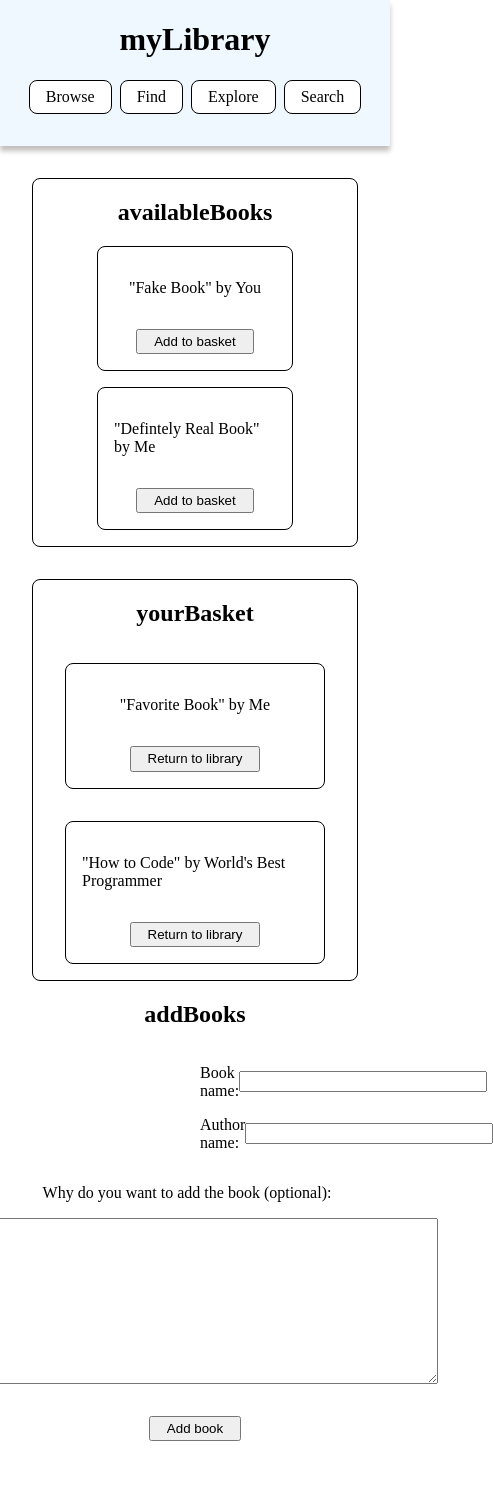
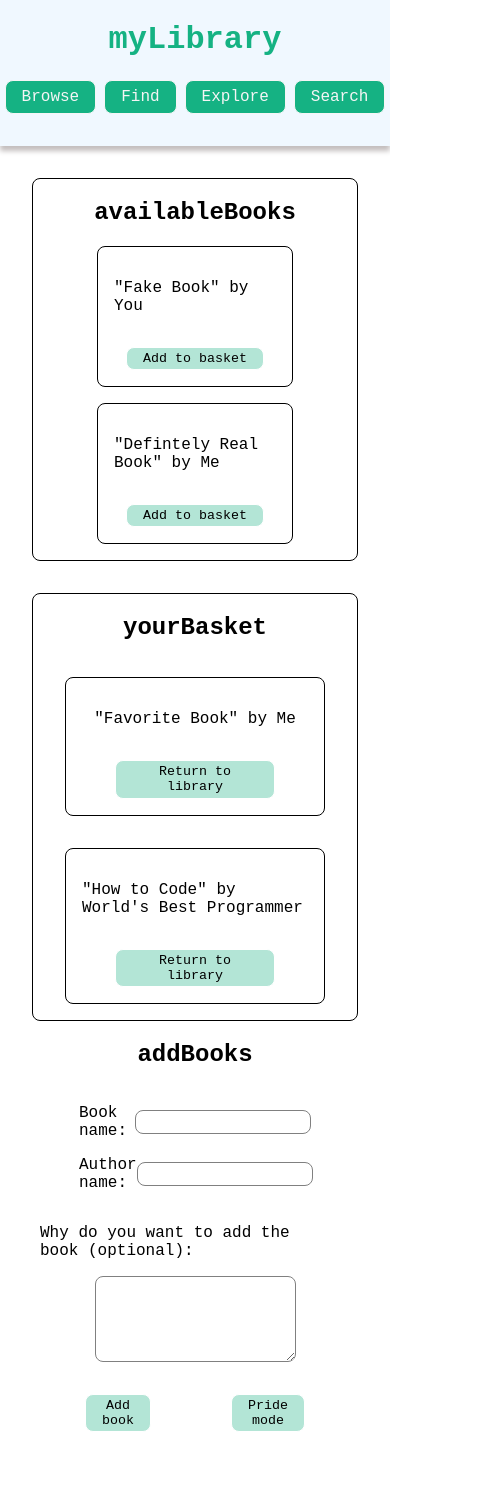
Before and after one commit to CompuGlobalHyper/library, a plain HTML site: page index.html in a window 390 px wide. Shown: the whole page, 493 px wide, since content can reach past the window. Drawn offline with Linux system fonts and the light colour scheme.

Commit message:
Added a dialog (with pride mode) and finished all the css flair

```diff
--- a/index.html
+++ b/index.html
@@ -34,9 +34,17 @@
                         <div class="form-wrapper"><label>Author name:</label><input type='text' name='authorname' id="authorname"></div>
                         <div class="text-area-wrapper">
                             <div id="text-area">Why do you want to add the book (optional):</div><textarea name="comment" id="comment"></textarea>
-                            <button class="add-book-button">Add book</button>
+                            <div class="add-book-div">
+                                <button class="add-book-button">Add book</button>
+                                <button class="pride-button">Pride mode</button>
+                            </div>
+
                         </div>
                     </form>
+                    <dialog>
+                            <p>This is a modal dialog (whatever that means).</p>
+                            <button autofocus>End pride mode</button>
+                    </dialog>
                 </div>
                 <div class="basket-container">
                     <div class="basket-title"><h2>yourBasket</h2></div>
--- a/script.js
+++ b/script.js
@@ -66,16 +66,9 @@ function createBookBubble(object, container, string) {
     container.appendChild(bookBubble)
 }
 
-
-document.querySelector('.add-book-button').addEventListener('click', function(event) {
-
-})
-
-
-document.querySelector('.bookButton').addEventListener('click', function(event) {
-
-
-})
+const dialog = document.querySelector('dialog')
+const prideButton = document.querySelector('button.pride-button')
+const closePrideButton = document.querySelector('dialog button')
 
 document.addEventListener('click', function(event) {
     const target = event.target
@@ -113,8 +106,15 @@ document.addEventListener('click', function(event) {
                 library.push(...bookBag.splice(bookBag.indexOf(element), 1))
                 createBookBubble(element, libraryContainer, 'Add to basket')
                 return
+            }
         }
     }
+    if (target.classList.contains('pride-button')) {
+        event.preventDefault()
+        dialog.showModal()
     }
+})
 
+closePrideButton.addEventListener('click', () => {
+    dialog.close()
 })
--- a/style.css
+++ b/style.css
@@ -1,14 +1,26 @@
+*, *::before, *::after {
+    font-family: 'Courier New', Courier, monospace;
+
+}
 html, body {
    margin: 0;
    padding: 0;
 }
-
+:root {
+    --primary-color: #15b283;
+    --accent-color:#b3e5d6;
+}
 body {
     height: 100%;
     display: block;
 }
 header {
     height: 20%;
+}
+
+h1 {
+    color: var(--primary-color);
+
 }
 .container {
     height: 100%;
@@ -22,7 +34,7 @@ header {
     display: flex;
     align-items: center;
     justify-content: space-between;
-    background-color: aliceblue;
+    background-color: whitesmoke;
     margin-bottom: 2rem;
     box-shadow: 0 5px 5px rgb(195, 190, 190);
 }
@@ -34,12 +46,13 @@ header {
     align-items: center;
 }
 div.link {
-    background-color: white;
+    background-color: var(--primary-color);
+    color: whitesmoke;
     padding: 0 1rem;
     display: flex;
     align-items: center;
     border-radius: 8px;
-    border: 1px solid black;
+    border: 1px solid whitesmoke;
 
 }
 .library {
@@ -101,10 +114,30 @@ div.link {
     justify-content: space-between;
     align-items: center;
 }
+.add-book-div {
+    display: flex;
+    justify-content: center;
+    gap: 5rem;
+    margin: 2rem 5rem 0 5rem;
+}
 
+dialog {
+    border: 1px solid grey;
+    border-radius: 8px;
+}
 
-.add-book-button {
-    margin: 2rem 5rem 0 5rem;
+dialog::backdrop {
+  background-image: linear-gradient(
+    45deg,
+    magenta,
+    rebeccapurple,
+    dodgerblue,
+    green,
+    yellow,
+    orange,
+    red
+  );
+  opacity: 0.75;
 }
 
 h2 {
@@ -123,18 +156,45 @@ h2 {
 button {
     max-width: 10rem;
     padding: 0.2rem 1rem;
+    border: 1px solid white;
+    border-radius: 8px;
+    background-color: var(--accent-color);
 }
 
-#comment {
-    min-width: 30rem;
-    min-height: 10rem;
+button:hover {
+    background-color: var(--primary-color);
+    color: whitesmoke;
+    transition: 0.5s;
 }
 
-#bookname, #authorname {
-    min-width: 15rem;
+input {
+    border: 1px solid grey;
+    border-radius: 8px;
+    padding: 0.2rem;
+}
+
+input:focus {
+    outline: none;
+    border: 1px solid var(--primary-color);
+}
+#comment {
+    width: max(25vw, 150px);
+    height: max(12vw, 80px);
+    border: 1px solid grey;
+    border-radius: 8px;
+}
+
+textarea:focus {
+    outline: none;
+    border: 1px solid var(--primary-color);
 
 }
+@media (min-width: 1000px){
+    #bookname, #authorname {
+        min-width: 15rem;
 
+    }
+}
 
 @media (max-width: 1000px) {
     .header {
@@ -188,6 +248,9 @@ button {
     align-items: center;
     display: flex;
     justify-content:space-between;
-    margin: 1rem 10rem 1rem 10rem;
+    margin: 1rem 10vw 1rem 10vw;
+    }
+    #comment {
+        min-width: 50vw;
+    }
 }
-}
```
